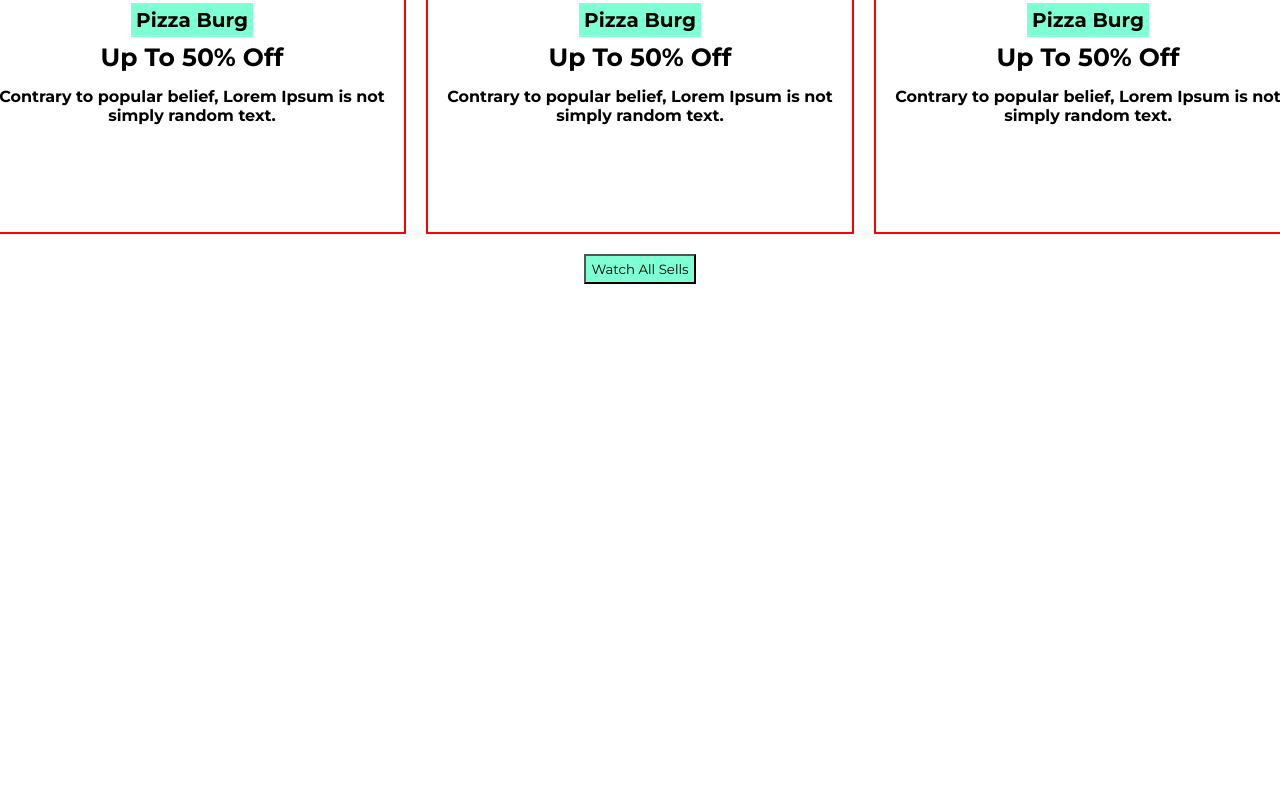
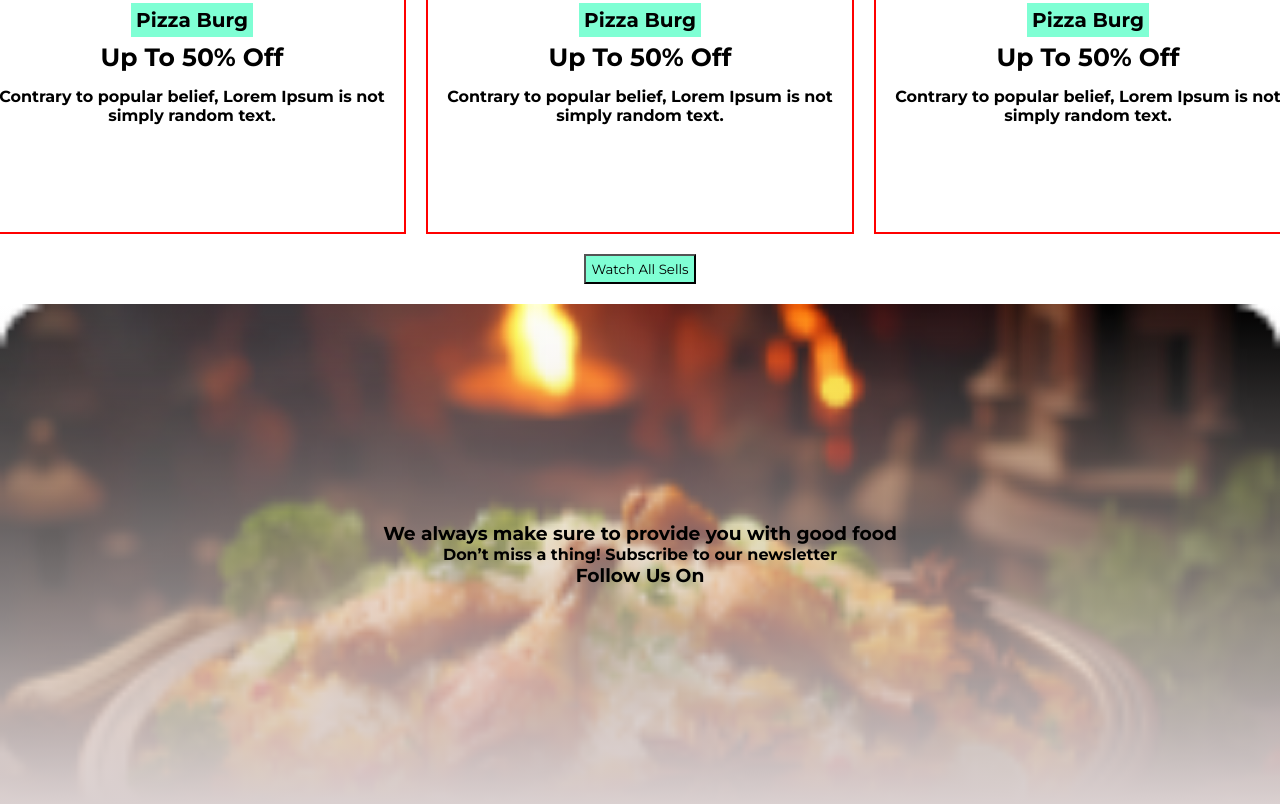
Before and after one commit to SourovDV/resturent-project-with-html-css, a plain HTML site: page index.html in a window 1280 px wide. Shown: the part 1418-2222 px from the top of the page. Before the commit the page ends 1722 px from the top, so only its background shows below. Drawn offline with Linux system fonts and the light colour scheme.

Commit message:
added footer section

```diff
--- a/index.html
+++ b/index.html
@@ -56,7 +56,14 @@
          <button class="on-sale-btn">Watch All Sells</button>
        </div>
     </section>
-
+    <!-- style footer section  -->
+     <footer>
+        <section class="footer-section">
+            <h3 class="footer-title">We always make sure to provide you with good food</h3>
+            <h4 class="footer-description">Don’t miss a thing! Subscribe to our newsletter</h4>
+            <h3 class="footer-promote">Follow Us On</h3>
+        </section>
+     </footer>
 </body>
 
 </html>
--- a/style.css
+++ b/style.css
@@ -97,35 +97,53 @@
     height: 283px;
     margin-bottom: 10px;
 }
-.pizza-name{
+
+.pizza-name {
     font-size: 20px;
     font-weight: bold;
-    background-color:aquamarine;
+    background-color: aquamarine;
     padding: 5px;
     margin: 0px auto;
 }
-.on-sale{
-     font-size: 25px;
+
+.on-sale {
+    font-size: 25px;
     font-weight: bold;
 
     padding: 5px;
     margin: 0px auto;
 }
-.on-sale-description{
+
+.on-sale-description {
     text-align: center;
     margin-top: 10px;
 }
-.food-container{
+
+.food-container {
     display: flex;
     justify-content: center;
     gap: 20px;
 }
-.on-sale-btn{
+
+.on-sale-btn {
     background-color: aquamarine;
     padding: 5px;
 }
-.btn-div{
+
+.btn-div {
     display: flex;
     justify-content: center;
     margin: 20px 0px;
 }
+
+/* footer  */
+.footer-section {
+    display: flex;
+    justify-content: center;
+    align-items: center;
+    height: 500px;
+    flex-direction: column;
+    background-image: linear-gradient(360.00deg, rgb(218, 208, 208), rgba(194, 174, 174, 0) 100%), url(./image/biriyani.png);
+    background-repeat: no-repeat;
+    background-size: cover;
+}
```
